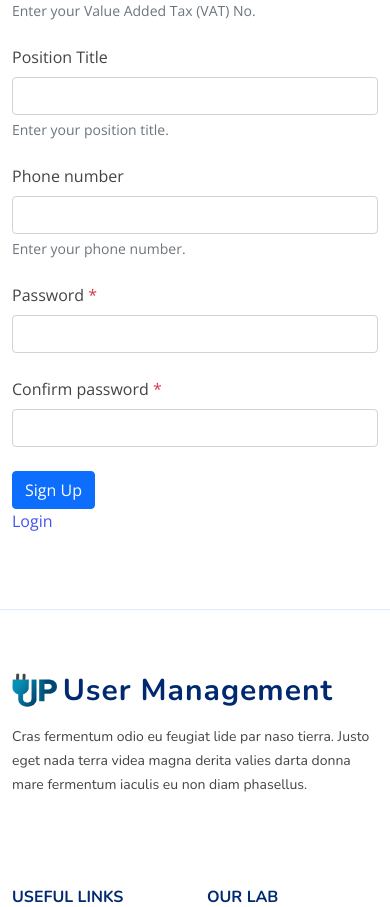
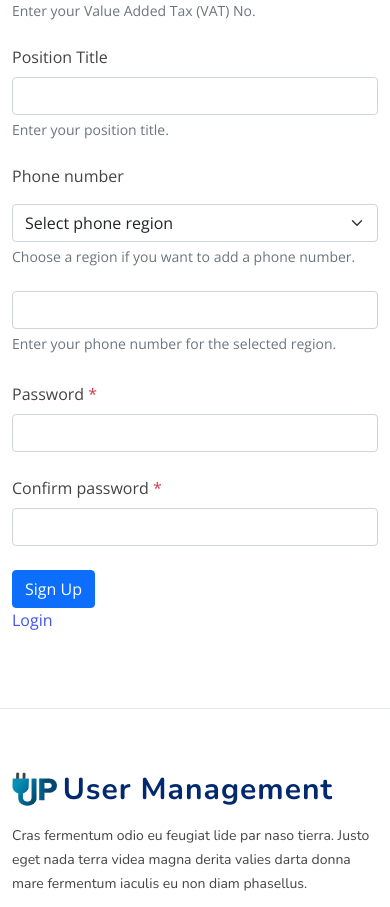
Before and after one commit to DATAPACT/User-Management, a Django app: page /register/ in a window 390 px wide. Shown: the part 1152-2059 px from the top of the page. Run offline with Django 5.2, Linux system fonts and the light colour scheme; parts of the project's set-up code (start-up, migrations or seed data) failed here and were passed over; some libraries are stand-ins or nearby versions.

Commit message:
phone number validation, working well

```diff
--- a/requirements.txt
+++ b/requirements.txt
@@ -130,3 +130,5 @@ word2number==1.1
 wsproto==1.2.0
 pyshacl
 cryptography==44.0.0
+phonenumbers
+pycountry
--- a/user_management_frontend/requirements.txt
+++ b/user_management_frontend/requirements.txt
@@ -6,3 +6,5 @@ pymongo==4.7.2
 python-dotenv==1.0.1
 fastapi==0.111.0
 cryptography==44.0.0
+phonenumbers==8.13.39
+pycountry==24.6.1
--- a/user_management_frontend/templates/sign-up.html
+++ b/user_management_frontend/templates/sign-up.html
@@ -117,10 +117,27 @@
               <div id="PositionTitleHelp" class="form-text">Enter your position title.</div>
             </div>
 
-            <div class="mb-4">
-              <label for="phone" class="form-label">Phone number</label>
-              <input type="text" class="form-control" name="phone" id="phone" value="{{ form_data.phone|default:'' }}" aria-describedby="phoneHelp">
-              <div id="phoneHelp" class="form-text">Enter your phone number.</div>
+            <div class="mb-2">
+              <label class="form-label">Phone number</label>
+            </div>
+            <div class="row">
+              <div class="col-md-4 mb-4">
+                <select class="form-select" name="phone_region" id="phone_region" aria-describedby="phoneRegionHelp phoneValidation">
+                  <option value="" {% if not form_data.phone_region %}selected{% endif %}>Select phone region</option>
+                  {% for region_value, region_label in phone_region_choices %}
+                    <option value="{{ region_value }}" {% if form_data.phone_region == region_value %}selected{% endif %}>
+                      {{ region_label }}
+                    </option>
+                  {% endfor %}
+                </select>
+                <div id="phoneRegionHelp" class="form-text">Choose a region if you want to add a phone number.</div>
+              </div>
+
+              <div class="col-md-8 mb-4">
+                <input type="text" class="form-control" name="phone" id="phone" value="{{ form_data.phone|default:'' }}" aria-describedby="phoneHelp phoneValidation">
+                <div id="phoneHelp" class="form-text">Enter your phone number for the selected region.</div>
+                <div id="phoneValidation" class="form-text" aria-live="polite"></div>
+              </div>
             </div>
 
             <div class="mb-4">
@@ -174,6 +191,9 @@
     const passwordStrength = document.getElementById("passwordStrength");
     const confirmPasswordInput = document.getElementById("confirmpassword");
     const confirmPasswordHelp = document.getElementById("confirmPasswordHelp");
+    const phoneRegionInput = document.getElementById("phone_region");
+    const phoneInput = document.getElementById("phone");
+    const phoneValidation = document.getElementById("phoneValidation");
     const checks = [
       {
         input: document.getElementById("email"),
@@ -196,6 +216,7 @@
     ];
     let passwordIsStrong = false;
     let passwordsMatch = false;
+    let phoneIsValid = !phoneInput.value.trim();
 
     function setFieldState(check, state, message) {
       check.output.textContent = message || "";
@@ -297,6 +318,29 @@
       }
     }
 
+    function setPhoneState(state, message) {
+      phoneValidation.textContent = message || "";
+      phoneValidation.classList.remove("text-danger", "text-success", "text-muted");
+      phoneInput.classList.remove("is-invalid", "is-valid");
+      phoneRegionInput.classList.remove("is-invalid", "is-valid");
+
+      if (state === "invalid") {
+        phoneValidation.classList.add("text-danger");
+        phoneInput.classList.add("is-invalid");
+        if (phoneInput.value.trim() && !phoneRegionInput.value.trim()) {
+          phoneRegionInput.classList.add("is-invalid");
+        } else if (phoneRegionInput.value.trim()) {
+          phoneRegionInput.classList.add("is-valid");
+        }
+      } else if (state === "valid") {
+        phoneValidation.classList.add("text-success");
+        phoneInput.classList.add("is-valid");
+        phoneRegionInput.classList.add("is-valid");
+      } else if (state === "checking") {
+        phoneValidation.classList.add("text-muted");
+      }
+    }
+
     async function checkStrongPassword() {
       const value = passwordInput.value;
       passwordIsStrong = false;
@@ -349,6 +393,47 @@
       return true;
     }
 
+    async function checkPhoneNumber() {
+      const phoneValue = phoneInput.value.trim();
+      const phoneRegionValue = phoneRegionInput.value.trim();
+
+      phoneIsValid = true;
+
+      if (!phoneValue) {
+        setPhoneState("idle", "");
+        phoneRegionInput.classList.remove("is-invalid", "is-valid");
+        return true;
+      }
+
+      if (!phoneRegionValue) {
+        phoneIsValid = false;
+        setPhoneState("invalid", "Please choose a phone region.");
+        return false;
+      }
+
+      setPhoneState("checking", "Checking phone number...");
+
+      try {
+        const response = await fetch(
+          `{% url 'check_phone_number' %}?phone_region=${encodeURIComponent(phoneRegionValue)}&phone=${encodeURIComponent(phoneValue)}`
+        );
+        const data = await response.json();
+
+        phoneIsValid = Boolean(data.valid);
+        if (!phoneIsValid) {
+          setPhoneState("invalid", data.detail || data.error || "Phone number is not valid.");
+          return false;
+        }
+
+        setPhoneState("valid", data.detail || "Phone number is valid.");
+        return true;
+      } catch (error) {
+        phoneIsValid = false;
+        setPhoneState("invalid", "Phone validation service is unavailable.");
+        return false;
+      }
+    }
+
     checks.forEach(function (check) {
       check.lastCheckedValue = "";
       check.lastExists = false;
@@ -389,6 +474,28 @@
       checkConfirmPassword();
     });
 
+    phoneInput.addEventListener("blur", function () {
+      checkPhoneNumber();
+    });
+
+    phoneInput.addEventListener("input", function () {
+      phoneIsValid = !phoneInput.value.trim();
+      if (!phoneInput.value.trim()) {
+        setPhoneState("idle", "");
+        phoneRegionInput.classList.remove("is-invalid", "is-valid");
+      } else {
+        setPhoneState("idle", "");
+      }
+    });
+
+    phoneRegionInput.addEventListener("change", function () {
+      if (phoneInput.value.trim()) {
+        checkPhoneNumber();
+      } else {
+        phoneRegionInput.classList.remove("is-invalid", "is-valid");
+      }
+    });
+
     form.addEventListener("submit", async function (event) {
       const invalidFormatCheck = checks.find(function (check) {
         const value = check.input.value.trim();
@@ -407,14 +514,16 @@
 
       const shouldCheckPassword = passwordInput.value.trim().length > 0 && !passwordIsStrong;
       const confirmPasswordValid = checkConfirmPassword();
+      const shouldCheckPhone = phoneInput.value.trim().length > 0 && (!phoneIsValid || !phoneRegionInput.value.trim());
 
-      if (checksToRun.length || shouldCheckPassword || !confirmPasswordValid) {
+      if (checksToRun.length || shouldCheckPassword || !confirmPasswordValid || shouldCheckPhone) {
         event.preventDefault();
         signUpButton.disabled = true;
         const results = await Promise.all(checksToRun.map(checkAvailability));
         const strongPassword = shouldCheckPassword ? await checkStrongPassword() : passwordIsStrong;
+        const validPhone = shouldCheckPhone ? await checkPhoneNumber() : phoneIsValid;
         signUpButton.disabled = false;
-        if (!results.some(Boolean) && strongPassword && confirmPasswordValid) {
+        if (!results.some(Boolean) && strongPassword && confirmPasswordValid && validPhone) {
           form.requestSubmit();
         }
         return;
@@ -437,6 +546,11 @@
         event.preventDefault();
         checkConfirmPassword();
       }
+
+      if (!phoneIsValid) {
+        event.preventDefault();
+        checkPhoneNumber();
+      }
     });
   })();
 </script>
--- a/user_management_frontend/user_management_frontend/urls.py
+++ b/user_management_frontend/user_management_frontend/urls.py
@@ -29,4 +29,5 @@ urlpatterns = [
     path("check-user-email/", views.check_user_email, name="check_user_email"),
     path("check-username/", views.check_username, name="check_username"),
     path("check-strong-password/", views.check_strong_password, name="check_strong_password"),
+    path("check-phone-number/", views.check_phone_number, name="check_phone_number"),
 ]
--- a/user_management_frontend/user_management_frontend/views.py
+++ b/user_management_frontend/user_management_frontend/views.py
@@ -142,6 +142,7 @@ REGISTRATION_FORM_FIELDS = [
     "address",
     "vat_no",
     "position_title",
+    "phone_region",
     "phone",
 ]
 
@@ -155,6 +156,109 @@ def _registration_form_data(post_data):
 def _build_full_name(first_name: Optional[str], last_name: Optional[str]) -> Optional[str]:
     parts = [part.strip() for part in [first_name or "", last_name or ""] if part and part.strip()]
     return " ".join(parts) or None
+
+
+PHONE_REGION_CACHE = None
+COMMON_PHONE_REGIONS = [
+    {"name": "United States", "region_code": "US", "dial_code": "+1"},
+    {"name": "United Kingdom", "region_code": "GB", "dial_code": "+44"},
+    {"name": "Canada", "region_code": "CA", "dial_code": "+1"},
+    {"name": "Germany", "region_code": "DE", "dial_code": "+49"},
+    {"name": "France", "region_code": "FR", "dial_code": "+33"},
+    {"name": "Spain", "region_code": "ES", "dial_code": "+34"},
+    {"name": "Italy", "region_code": "IT", "dial_code": "+39"},
+    {"name": "Netherlands", "region_code": "NL", "dial_code": "+31"},
+    {"name": "Sweden", "region_code": "SE", "dial_code": "+46"},
+    {"name": "Switzerland", "region_code": "CH", "dial_code": "+41"},
+    {"name": "Norway", "region_code": "NO", "dial_code": "+47"},
+    {"name": "Denmark", "region_code": "DK", "dial_code": "+45"},
+    {"name": "Ireland", "region_code": "IE", "dial_code": "+353"},
+    {"name": "Portugal", "region_code": "PT", "dial_code": "+351"},
+    {"name": "Poland", "region_code": "PL", "dial_code": "+48"},
+    {"name": "Mexico", "region_code": "MX", "dial_code": "+52"},
+    {"name": "Brazil", "region_code": "BR", "dial_code": "+55"},
+    {"name": "Argentina", "region_code": "AR", "dial_code": "+54"},
+    {"name": "Australia", "region_code": "AU", "dial_code": "+61"},
+    {"name": "New Zealand", "region_code": "NZ", "dial_code": "+64"},
+    {"name": "Japan", "region_code": "JP", "dial_code": "+81"},
+    {"name": "China", "region_code": "CN", "dial_code": "+86"},
+    {"name": "Hong Kong", "region_code": "HK", "dial_code": "+852"},
+    {"name": "Singapore", "region_code": "SG", "dial_code": "+65"},
+    {"name": "India", "region_code": "IN", "dial_code": "+91"},
+    {"name": "Pakistan", "region_code": "PK", "dial_code": "+92"},
+    {"name": "Iran", "region_code": "IR", "dial_code": "+98"},
+    {"name": "Saudi Arabia", "region_code": "SA", "dial_code": "+966"},
+    {"name": "United Arab Emirates", "region_code": "AE", "dial_code": "+971"},
+    {"name": "South Africa", "region_code": "ZA", "dial_code": "+27"},
+]
+PHONE_REGION_NAME_TO_CODE = {
+    entry["name"].casefold(): entry["region_code"]
+    for entry in COMMON_PHONE_REGIONS
+}
+
+
+def _load_phone_dependencies():
+    try:
+        import phonenumbers
+    except ImportError:
+        return None
+
+    return phonenumbers
+
+
+def _load_phone_region_choices():
+    global PHONE_REGION_CACHE
+    if PHONE_REGION_CACHE is not None:
+        return PHONE_REGION_CACHE
+
+    PHONE_REGION_CACHE = [
+        (entry["name"], f'{entry["name"]} ({entry["dial_code"]})')
+        for entry in COMMON_PHONE_REGIONS
+    ]
+    return PHONE_REGION_CACHE
+
+
+def _registration_page_context(form_data=None):
+    return {
+        "form_data": form_data or {},
+        "phone_region_choices": _load_phone_region_choices(),
+    }
+
+
+def _check_valid_phone(phone: str, phone_region: str) -> tuple[bool, str, Optional[str]]:
+    phone = (phone or "").strip()
+    phone_region = (phone_region or "").strip()
+
+    if not phone:
+        return True, "", None
+
+    if not phone_region:
+        return False, "Please choose a phone region.", None
+
+    phonenumbers = _load_phone_dependencies()
+    if phonenumbers is None:
+        return False, "Phone validation is not available. Install 'phonenumbers'.", None
+
+    region_code = PHONE_REGION_NAME_TO_CODE.get(phone_region.casefold())
+    if not region_code:
+        return False, "Phone region is not recognised.", None
+
+    try:
+        parsed = phonenumbers.parse(phone, region_code)
+    except phonenumbers.NumberParseException:
+        return False, "Phone number format is invalid for the selected region.", None
+
+    if not phonenumbers.is_possible_number(parsed):
+        return False, "Phone number is not possible for the selected region.", None
+
+    if not phonenumbers.is_valid_number(parsed):
+        return False, "Phone number is not valid for the selected region.", None
+
+    normalized_phone = phonenumbers.format_number(
+        parsed,
+        phonenumbers.PhoneNumberFormat.E164,
+    )
+    return True, "Phone number is valid.", normalized_phone
 
 
 def register(request):
@@ -175,6 +279,7 @@ def register(request):
         address = form_data["address"]
         vat_no = form_data["vat_no"]
         position_title = form_data["position_title"]
+        phone_region = form_data["phone_region"]
         phone = form_data["phone"]
 
         data = {
@@ -186,7 +291,6 @@ def register(request):
             "username_email": email,
             "password": password,
             "organization": organization,
-
             "incorporation": incorporation,
             "address": address,
             "vat_no": vat_no,
@@ -198,35 +302,41 @@ def register(request):
 
         if not first_name:
             messages.error(request, "First name cannot be empty.")
-            return render(request, "sign-up.html", {"form_data": form_data})
+            return render(request, "sign-up.html", _registration_page_context(form_data))
 
         if not last_name:
             messages.error(request, "Last name cannot be empty.")
-            return render(request, "sign-up.html", {"form_data": form_data})
+            return render(request, "sign-up.html", _registration_page_context(form_data))
 
         if not username:
             messages.error(request, "Username cannot be empty.")
-            return render(request, "sign-up.html", {"form_data": form_data})
+            return render(request, "sign-up.html", _registration_page_context(form_data))
 
         if password != confirm_password:
             messages.error(request, "The confirmation password does not match.")
-            return render(request, "sign-up.html", {"form_data": form_data})
+            return render(request, "sign-up.html", _registration_page_context(form_data))
 
         email_exists = _check_user_email_exists(email)
         if email_exists is True:
             messages.error(request, "Email already registered, please use another email.")
-            return render(request, "sign-up.html", {"form_data": form_data})
+            return render(request, "sign-up.html", _registration_page_context(form_data))
 
         username_exists = _check_username_exists(username)
         if username_exists is True:
             messages.error(request, "Username already registered, please use another username.")
-            return render(request, "sign-up.html", {"form_data": form_data})
+            return render(request, "sign-up.html", _registration_page_context(form_data))
 
         is_strong, message = is_strong_password(password)
 
         if not is_strong:
             messages.error(request, message)
-            return render(request, "sign-up.html", {"form_data": form_data})
+            return render(request, "sign-up.html", _registration_page_context(form_data))
+
+        phone_is_valid, phone_message, normalized_phone = _check_valid_phone(phone, phone_region)
+        if not phone_is_valid:
+            messages.error(request, phone_message)
+            return render(request, "sign-up.html", _registration_page_context(form_data))
+        data["phone"] = normalized_phone or ""
 
         # user registration is handled by user-management-service. Keycloak is the authentication authority
         endpoint_url = f"{API_USER_MANAGEMENT_BASE_URL}/user/register/"
@@ -247,13 +357,13 @@ def register(request):
                     error_message = "Unexpected response from the registration service."
 
                 messages.error(request, error_message)
-                return render(request, "sign-up.html", {"form_data": form_data})
+                return render(request, "sign-up.html", _registration_page_context(form_data))
 
         except requests.RequestException:
             messages.error(request, "Registration service is unavailable. Please try again later.")
-            return render(request, "sign-up.html", {"form_data": form_data})
+            return render(request, "sign-up.html", _registration_page_context(form_data))
 
-    return render(request, "sign-up.html")
+    return render(request, "sign-up.html", _registration_page_context())
 
 
 
@@ -354,6 +464,23 @@ def check_strong_password(request):
     return JsonResponse({"valid": True, "detail": megs})
 
 
+def check_phone_number(request):
+    if request.method != "GET":
+        return JsonResponse({"error": "Method not allowed"}, status=405)
+
+    phone = (request.GET.get("phone") or "").strip()
+    phone_region = (request.GET.get("phone_region") or "").strip()
+
+    if not phone:
+        return JsonResponse({"valid": True, "detail": ""})
+
+    is_valid, detail, normalized_phone = _check_valid_phone(phone, phone_region)
+    if not is_valid:
+        return JsonResponse({"valid": False, "detail": detail}, status=400)
+
+    return JsonResponse({"valid": True, "detail": detail, "normalized_phone": normalized_phone})
+
+
 def login(request):
     if request.method == "POST":
         identifier = (
```
Also changed, not shown: user_management_frontend/db.sqlite3.
